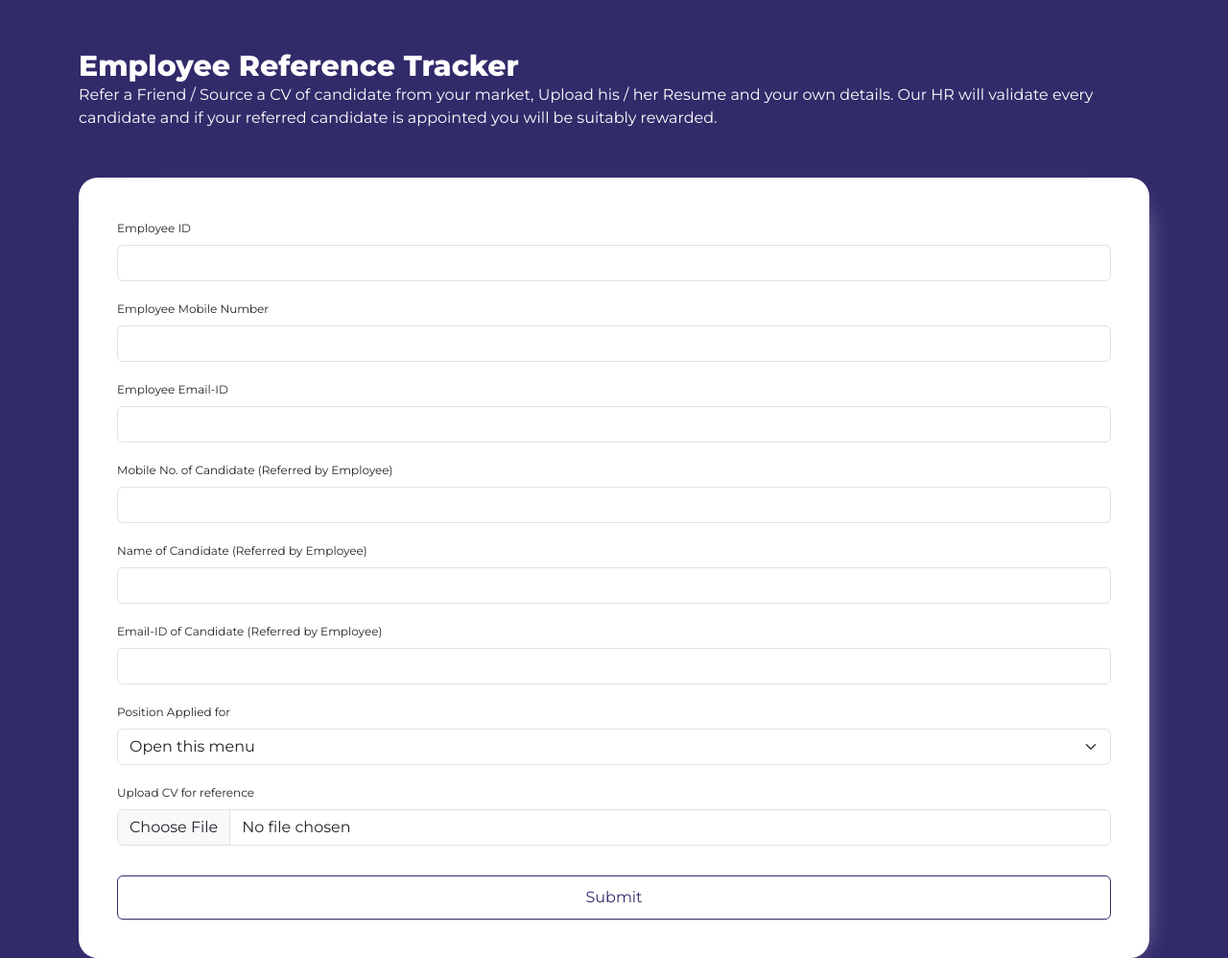
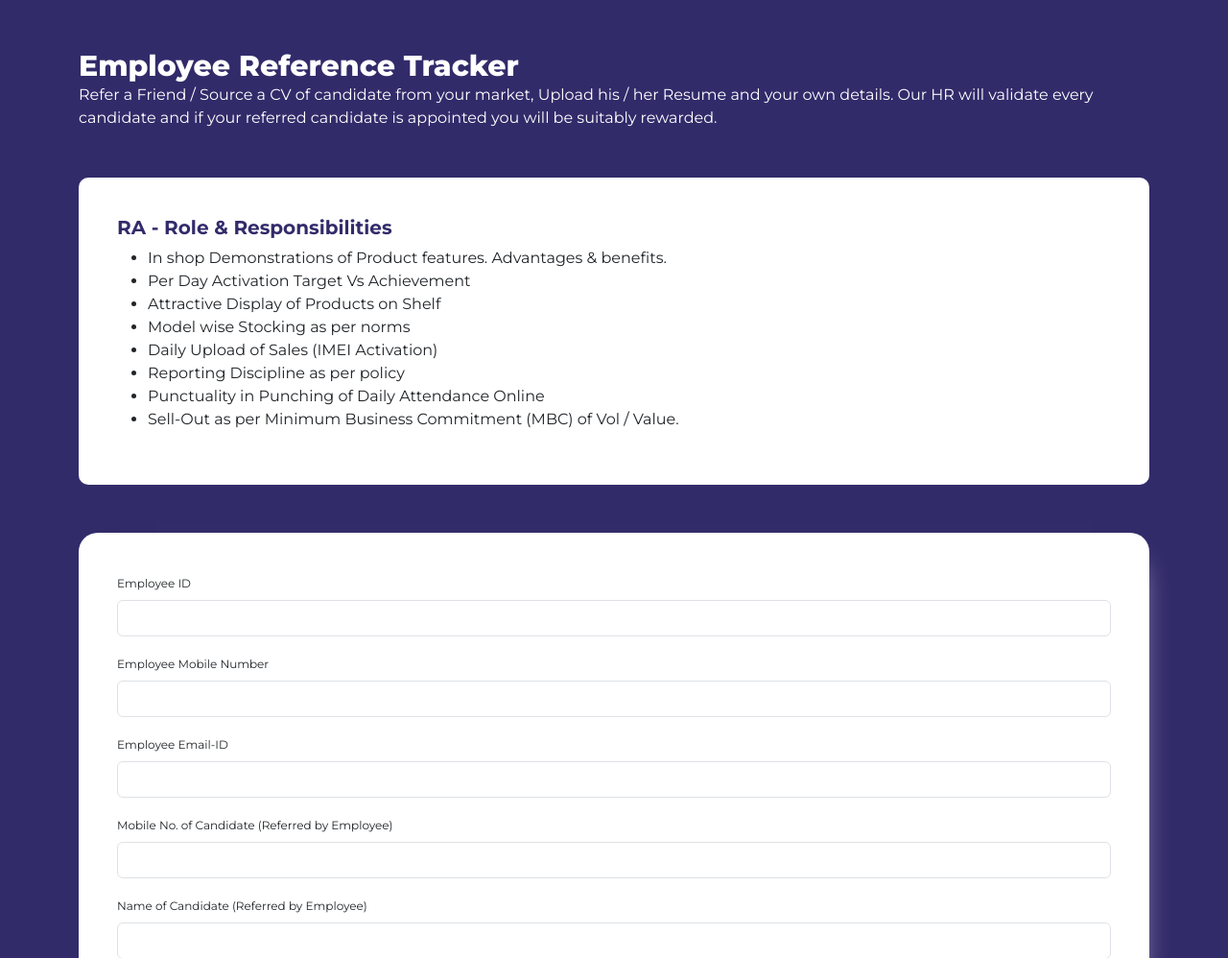
Before and after one commit to sidmrlazy/onlyn, a PHP site: page /adiraerp/index.php in a window 1280 px wide. Shown: the part 166-1164 px from the top of the page at 96% size. Run offline with PHP 8.4, Linux system fonts and the light colour scheme.

Commit message:
modified:   adiraerp/assets/styles.css modified:   adiraerp/components/form.php

```diff
--- a/adiraerp/assets/styles.css
+++ b/adiraerp/assets/styles.css
@@ -51,6 +51,17 @@ body {
   color: #fff !important;
   margin: 0 !important;
 }
+.form-job-details-container {
+  background-color: #fff;
+  border-radius: 10px;
+  padding: 40px;
+  margin-bottom: 50px;
+}
+.form-job-details-container h3 {
+  font-weight: 700;
+  font-size: 20px !important;
+  color: #322b6a !important;
+}
 .form-container {
   background-color: #fff;
   padding: 40px;
@@ -102,6 +113,9 @@ body {
     margin: 0;
     font-size: 14px;
   }
+  .form-job-details-container {
+    padding: 20px;
+  }
   .form-container {
     padding: 40px;
     border-radius: 10px;
--- a/adiraerp/components/form.php
+++ b/adiraerp/components/form.php
@@ -37,6 +37,20 @@
             <h1>Employee Reference Tracker</h1>
             <p>Refer a Friend / Source a CV of candidate from your market, Upload his / her Resume and your own details.
                 Our HR will validate every candidate and if your referred candidate is appointed you will be suitably rewarded.</p>
+        </div>
+
+        <div class="form-job-details-container">
+            <h3>RA - Role & Responsibilities</h3>
+            <ul>
+                <li>In shop Demonstrations of Product features. Advantages & benefits.</li>
+                <li>Per Day Activation Target Vs Achievement</li>
+                <li>Attractive Display of Products on Shelf</li>
+                <li>Model wise Stocking as per norms</li>
+                <li>Daily Upload of Sales (IMEI Activation)</li>
+                <li>Reporting Discipline as per policy</li>
+                <li>Punctuality in Punching of Daily Attendance Online</li>
+                <li>Sell-Out as per Minimum Business Commitment (MBC) of Vol / Value.</li>
+            </ul>
         </div>
         <div class="form-container">
 
@@ -228,7 +242,7 @@
                     <select name="user_form_ref_position" class="form-select" aria-label="Default select example">
                         <option value="null">Open this menu</option>
                         <option value="Realme Advisor">Realme Advisor</option>
-                        <option value="Cluster Sales Incharge">Cluster Sales Incharge</option>
+                        <!-- <option value="Cluster Sales Incharge">Cluster Sales Incharge</option> -->
                     </select>
                 </div>
                 <div class="mb-3">
```
